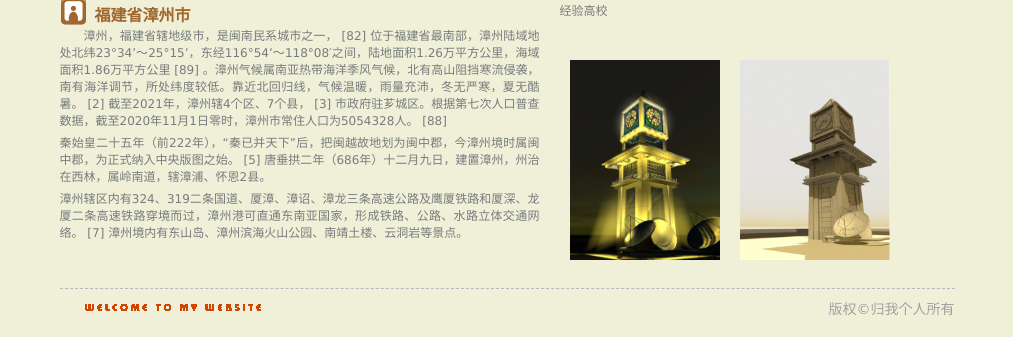
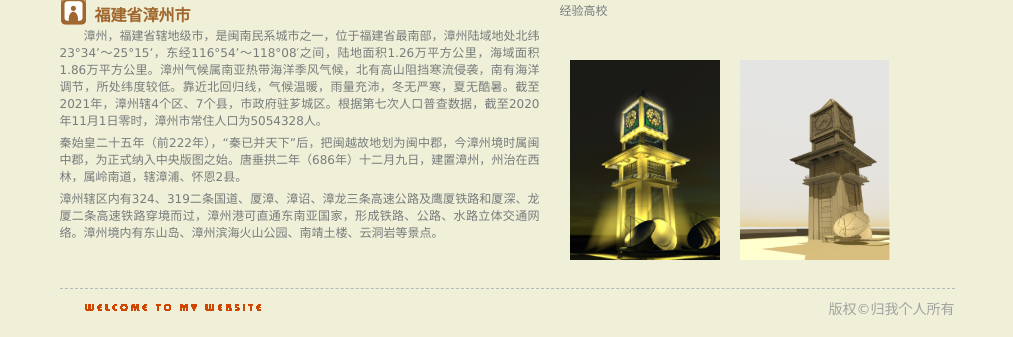
Before and after one commit to LittleBearBigMiao/homePages, a plain HTML site: page zwjj.html in a window 1280 px wide. Shown: the part 633-970 px from the top of the page, without its empty margins (133-1146 px from the left). Drawn offline with Linux system fonts and the light colour scheme.

Commit message:
Update zwjj.html

```diff
--- a/zwjj.html
+++ b/zwjj.html
@@ -40,9 +40,9 @@
             <div class="content l">
                     <div class="title_photos">福建省漳州市</div>
                 <div class="friends_list">
-                 <p style="text-indent: 2em">漳州，福建省辖地级市，是闽南民系城市之一， [82]  位于福建省最南部，漳州陆域地处北纬23°34’～25°15’，东经116°54’～118°08′之间，陆地面积1.26万平方公里，海域面积1.86万平方公里 [89]  。漳州气候属南亚热带海洋季风气候，北有高山阻挡寒流侵袭，南有海洋调节，所处纬度较低。靠近北回归线，气候温暖，雨量充沛，冬无严寒，夏无酷暑。 [2]  截至2021年，漳州辖4个区、7个县， [3]  市政府驻芗城区。根据第七次人口普查数据，截至2020年11月1日零时，漳州市常住人口为5054328人。 [88] </p>
-                <p>秦始皇二十五年（前222年），“秦已并天下”后，把闽越故地划为闽中郡，今漳州境时属闽中郡，为正式纳入中央版图之始。 [5]  唐垂拱二年（686年）十二月九日，建置漳州，州治在西林，属岭南道，辖漳浦、怀恩2县。</p>
-                <p>漳州辖区内有324、319二条国道、厦漳、漳诏、漳龙三条高速公路及鹰厦铁路和厦深、龙厦二条高速铁路穿境而过，漳州港可直通东南亚国家，形成铁路、公路、水路立体交通网络。 [7]  漳州境内有东山岛、漳州滨海火山公园、南靖土楼、云洞岩等景点。</p>
+                 <p style="text-indent: 2em">漳州，福建省辖地级市，是闽南民系城市之一，位于福建省最南部，漳州陆域地处北纬23°34’～25°15’，东经116°54’～118°08′之间，陆地面积1.26万平方公里，海域面积1.86万平方公里。漳州气候属南亚热带海洋季风气候，北有高山阻挡寒流侵袭，南有海洋调节，所处纬度较低。靠近北回归线，气候温暖，雨量充沛，冬无严寒，夏无酷暑。截至2021年，漳州辖4个区、7个县，市政府驻芗城区。根据第七次人口普查数据，截至2020年11月1日零时，漳州市常住人口为5054328人。</p>
+                <p>秦始皇二十五年（前222年），“秦已并天下”后，把闽越故地划为闽中郡，今漳州境时属闽中郡，为正式纳入中央版图之始。唐垂拱二年（686年）十二月九日，建置漳州，州治在西林，属岭南道，辖漳浦、怀恩2县。</p>
+                <p>漳州辖区内有324、319二条国道、厦漳、漳诏、漳龙三条高速公路及鹰厦铁路和厦深、龙厦二条高速铁路穿境而过，漳州港可直通东南亚国家，形成铁路、公路、水路立体交通网络。漳州境内有东山岛、漳州滨海火山公园、南靖土楼、云洞岩等景点。</p>
                 </div>
             </div>
         </div>
```
